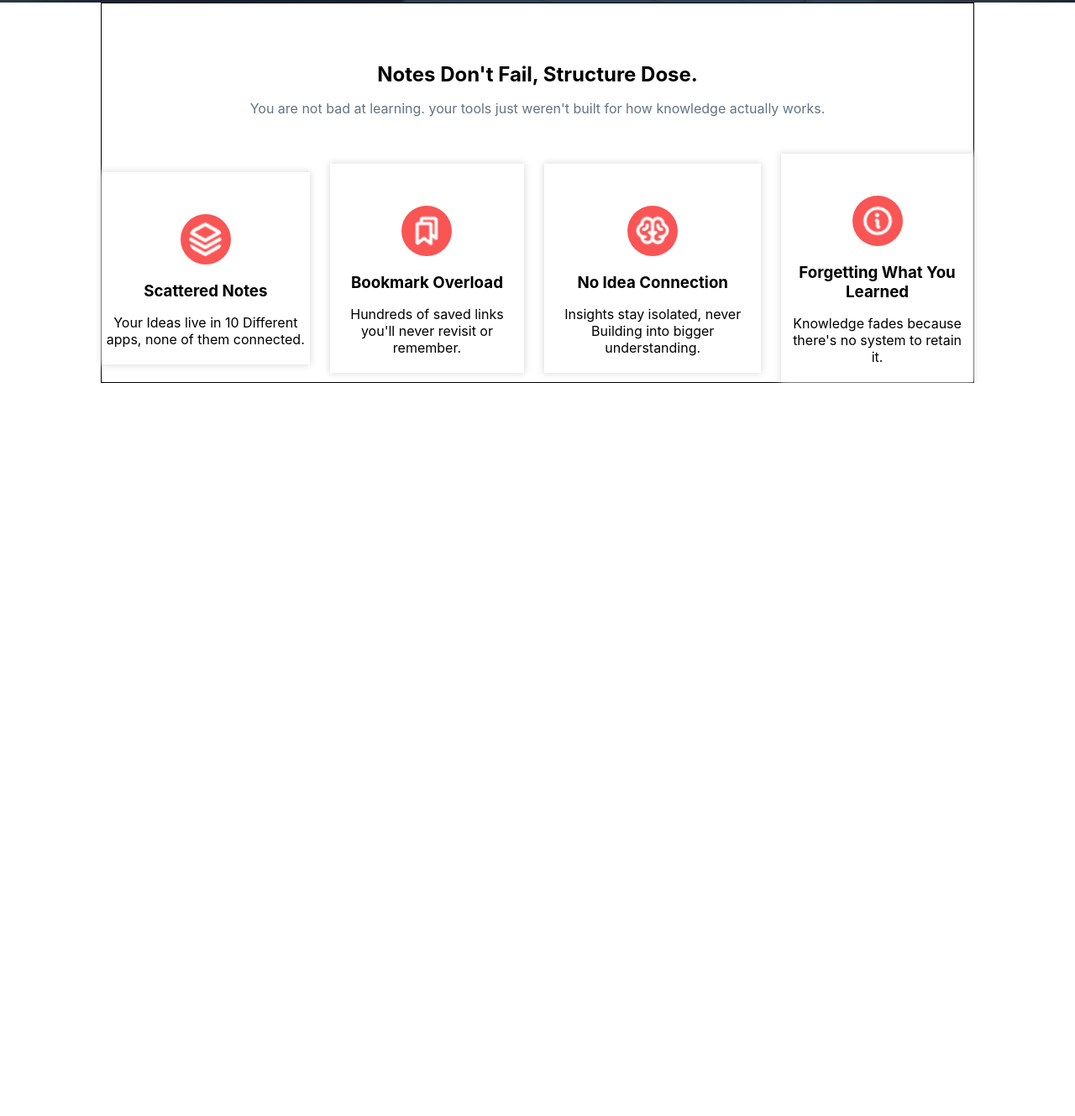
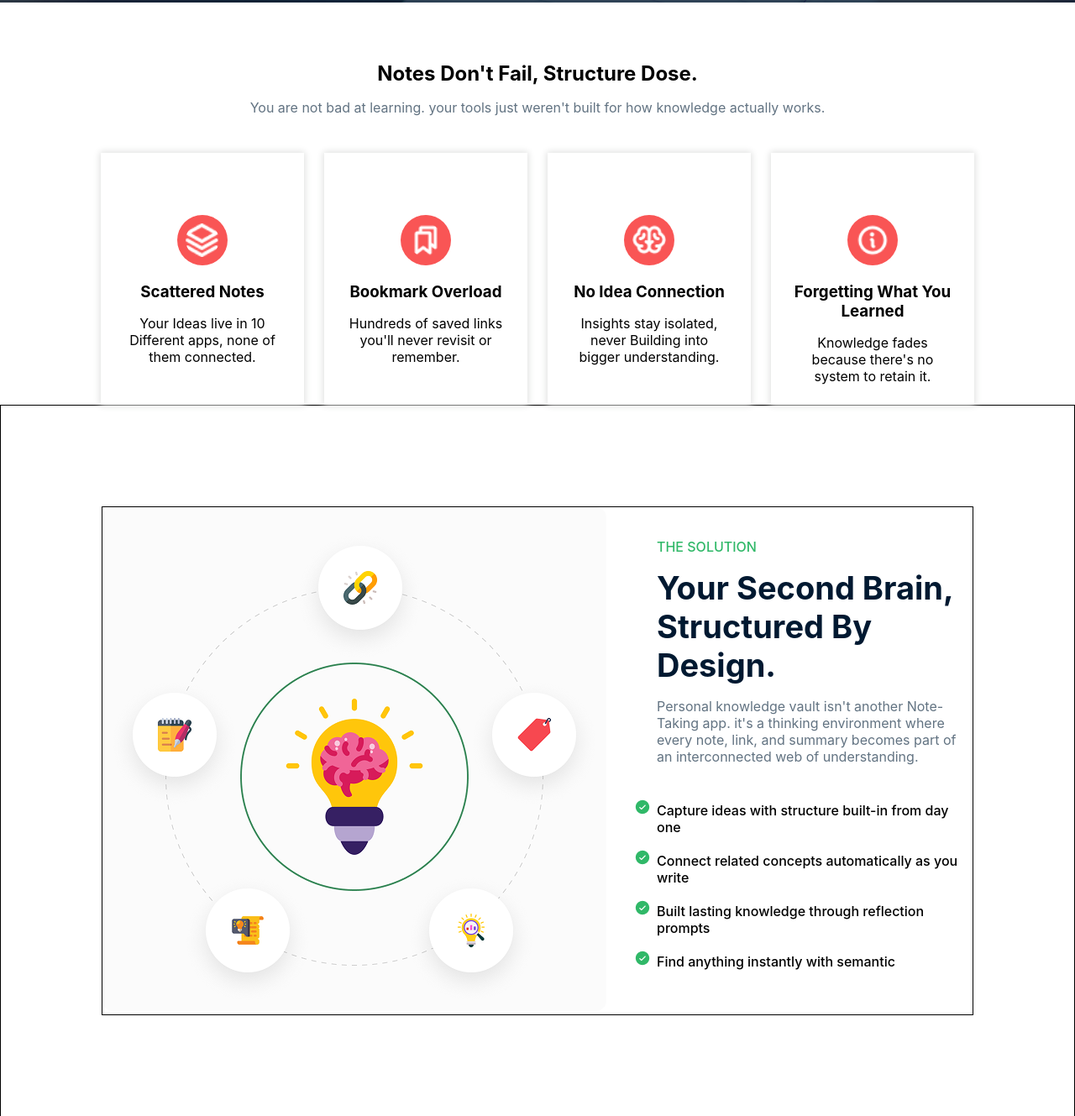
Before and after one commit to junayed0494/First-Assignment, a plain HTML site: page index.html in a window 1280 px wide. Shown: the part 698-2027 px from the top of the page at 84% size. Before the commit the page ends 1154 px from the top, so only its background shows below. Drawn offline with nearby package versions, Linux system fonts and the light colour scheme; a web font is replaced by a local one.

Commit message:
in this project now add a solution section and add simple style

```diff
--- a/index.html
+++ b/index.html
@@ -91,6 +91,31 @@
         </div>
     </section>
 
+    <section id="solution">
+        <div class="solution-container">
+
+            <div class="image-container">
+                <img src="assets/knowledge.png">
+
+            </div>
+
+            <div class="text-container">
+                <h4> THE SOLUTION </h4>
+                <h1> Your Second Brain, Structured By Design. </h1>
+                <p>
+                    Personal knowledge vault isn't another Note-Taking app. it's a thinking environment where every
+                    note, link, and summary becomes part of an interconnected web of understanding.
+                </p>
+                <ul>
+                    <li> Capture ideas with structure built-in from day one </li>
+                    <li> Connect related concepts automatically as you write </li>
+                    <li> Built lasting knowledge through reflection prompts </li>
+                    <li> Find anything instantly with semantic </li>
+                </ul>
+            </div>
+        </div>
+    </section>
+
 </body>
 
 </html>
--- a/style.css
+++ b/style.css
@@ -34,7 +34,7 @@ nav .logo{
     height:60px;
 }
 
-ul{
+nav ul{
     display:flex;
     list-style:none;
     gap: 32px;
@@ -122,7 +122,7 @@ ul{
 }
 
 
-#section .section-container{border:1px solid black;
+#section .section-container{
     margin:0 120px;
     text-align:center;
 
@@ -147,8 +147,11 @@ ul{
 
 
 .card-container .card{
+    width:322px;
+    height:300px;
     box-shadow: 0 0 8px 1px #dddedd;
     margin-top: 44px;
+    padding:24px;
 }
 
 .card-container .card img{
@@ -168,3 +171,51 @@ ul{
 .card-container .card p{
     padding:0 5px 20px 5px;
 }
+
+
+#solution{ border:1px solid black;
+}
+
+#solution  .solution-container{border:1px solid black;
+    margin:120px;
+    display: flex;
+    justify-content: center;
+    align-items: center;
+    gap:60px;
+}
+
+.image-container img{
+    border-radius: 12px;
+}
+
+.text-container h4{
+    font-size:16px;
+    margin-bottom: 16px;
+    color: #30b868;
+    font-weight: 500;
+}
+
+.text-container h1{
+    font-size: 38px;
+    font-weight: bold;
+    color: #001931;
+}
+
+.text-container p{
+    font-size: 16px;
+    color: #627382;
+    line-height: 20px;
+    margin-top: 16px;
+}
+
+.text-container ul{
+    margin-top:40px;
+    list-style: url("assets/CheckCircle.png");
+}
+
+
+.text-container ul li{
+    font-size: 16px;
+    font-weight: 500;
+    margin-bottom: 16px;
+}
```
